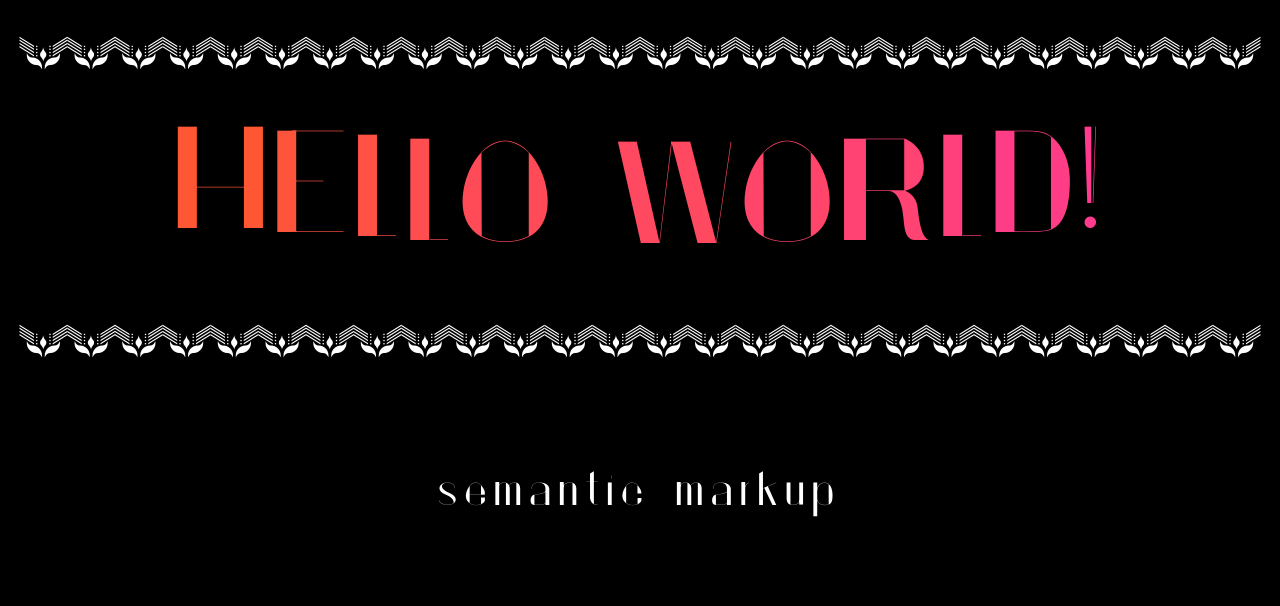
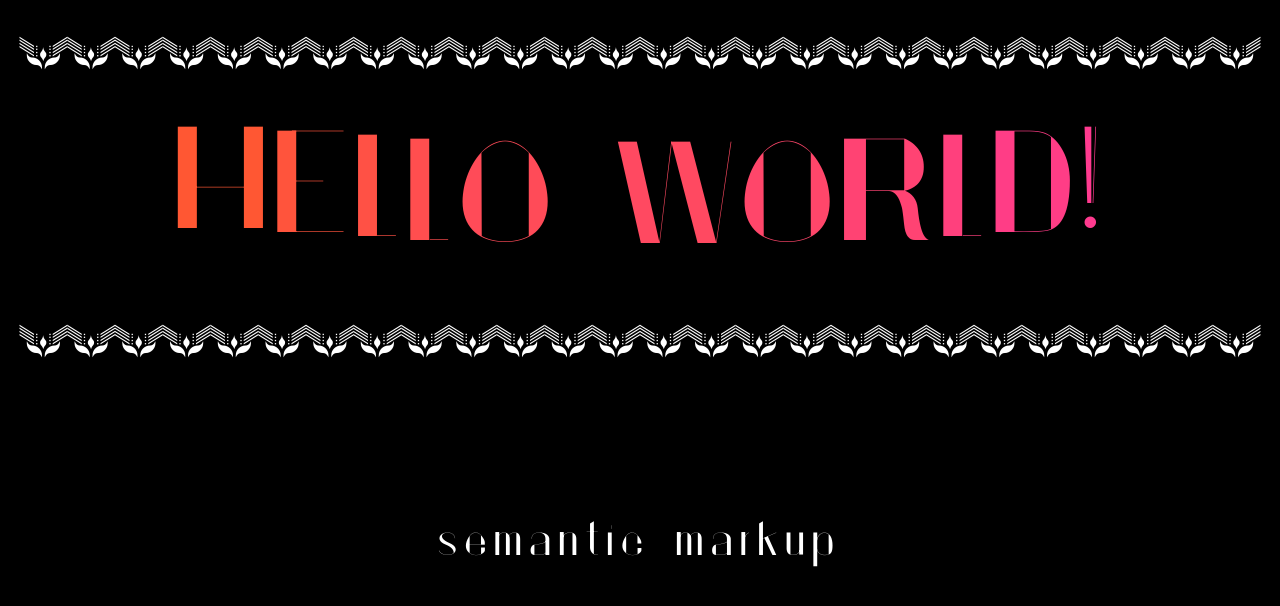
Before and after one commit to EricQiu-Design/ericqiu-design.github.io, a plain HTML site: page index.html in a window 1280 px wide. Drawn offline with Linux system fonts and the light colour scheme.

Commit message:
Update 2.0

```diff
--- a/index.html
+++ b/index.html
@@ -10,13 +10,14 @@
     <div class="body1">++++++++++++++++++++++++++</div>
 
     <div class="body2 bouncing-text">
-
         <span>H</span><span>E</span><span>L</span><span>L</span><span>O</span>
         <span>W</span><span>O</span><span>R</span><span>L</span><span>D</span><span>!</span>
     </div>
 
-        <div class="body3">++++++++++++++++++++++++++</div>
+    <div class="body3">++++++++++++++++++++++++++</div>
 
-    <a href="https://ericqiu-design.github.io/ericqiu-design-markup.io/">semantic markup</a>
+    <div class="button-container">
+        <a href="https://ericqiu-design.github.io/ericqiu-design-markup.io/">semantic markup</a>
+    </div>
 </body>
 </html>
--- a/style.css
+++ b/style.css
@@ -1,3 +1,8 @@
+.button-container {
+    margin-top: 50px;
+    text-align: center;
+}
+
 @font-face {
     font-family: 'Debatiment_Normal';
     src: url('./fonts/Debatiment_Normal.ttf') format('truetype');
```
Also changed, not shown: texts/Inside Paragraphs.txt (renamed from ericqiu-design-markup.io/texts/Inside Paragraphs.txt), texts/Seven Principles of Typographic Contrast.txt (renamed from ericqiu-design-markup.io/texts/Seven Principles of Typographic Contrast.txt), 1 other file.
